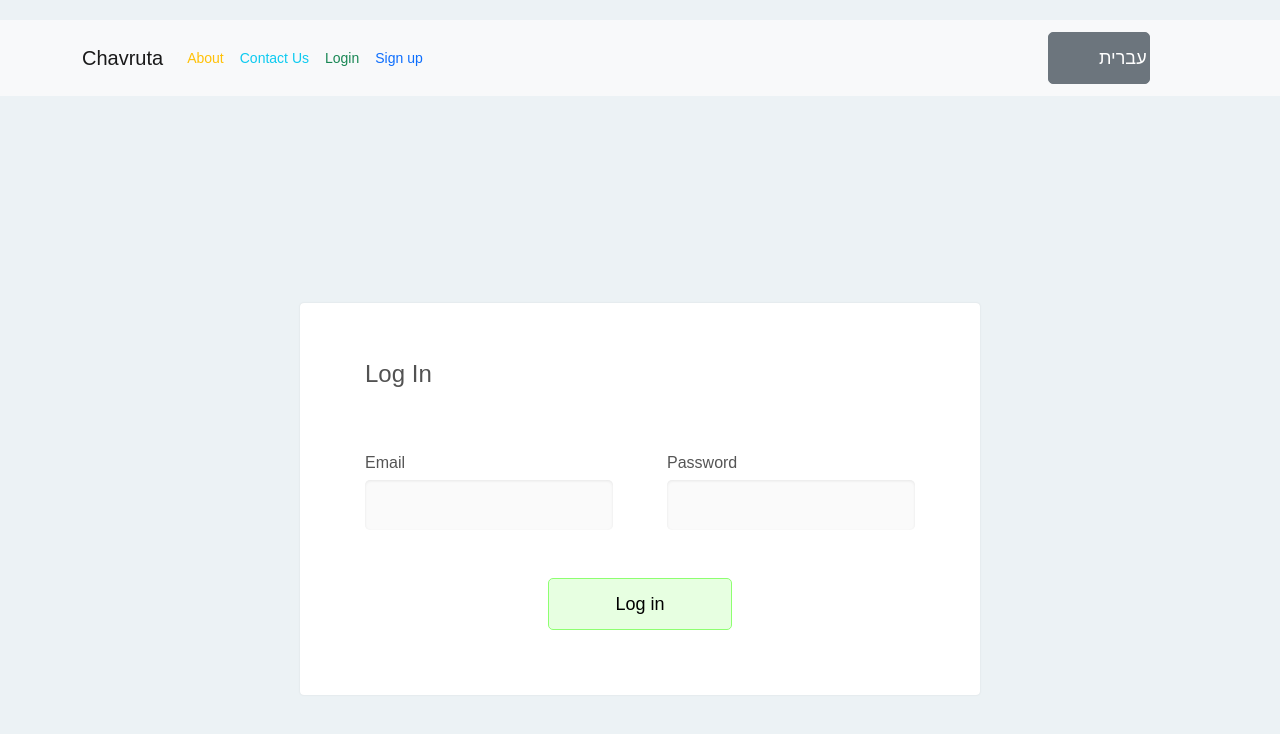
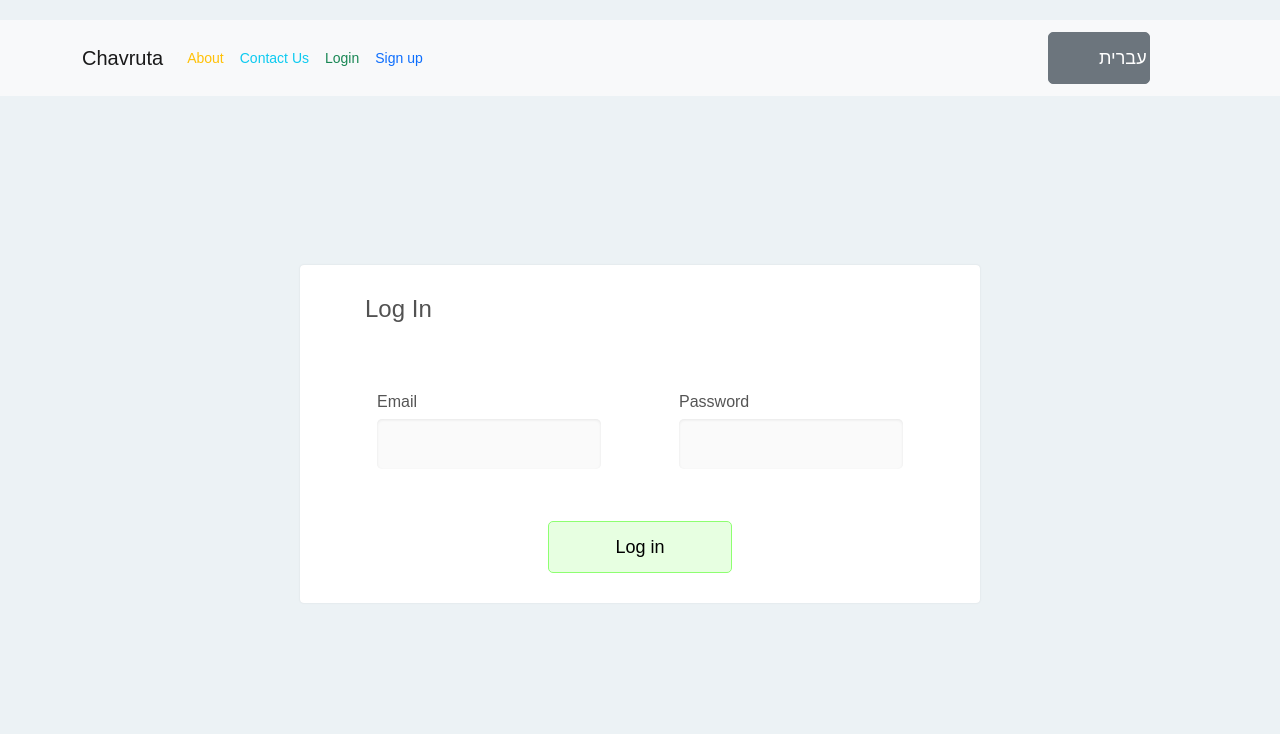
Before and after one commit to RivkyShachar/react-chavruta, a React (Create React App) app: page /login in a window 1280 px wide. Shown: the top 734 px of the page. Built offline with nearby package versions, Linux system fonts and the light colour scheme.

Commit message:
fixed login

```diff
--- a/src/components/auth/login.js
+++ b/src/components/auth/login.js
@@ -58,35 +58,37 @@ const Login = () => {
 
 
   return (
-    <div className="page-wrapper bg-gra-02 p-t-130 p-b-100 font-poppins container-register">
+    <div className="page-wrapper bg-gra-02  p-b-100 font-poppins container-register">
       <div className="wrapper wrapper--w680">
         <div className="card card-4">
           <div className="card-body">
+            <div className="col-2 text-center d-flex align-items-center">
+              <div className="input-group">
+                <h2 className="title label">{translate('login.login', language)}</h2>
+              </div>
+            </div>
             <div className="row row-space">
-              <div className="col-2">
-                <div className="input-group">
-                  <h2 className="title label ">{translate('login.login', language)}</h2>
-                </div>
-              </div>
+
+
 
               <form onSubmit={(e) => onSub(e)}>
                 <div className="row row-space">
-                  <div className="col-2">
+                  <div className="col-2 my-1 px-4">
                     <label className="label" htmlFor="email">
-                    {translate('contact.email', language)}
+                      {translate('contact.email', language)}
                     </label>
 
                     <input
                       name="email"
-                      className="input--style-4"
+                      className="input--style-4 "
                       type="email"
                       id="email"
                     />
 
                   </div>
-                  <div className="col-2">
+                  <div className="col-2  my-1  px-4">
                     <label className="label" htmlFor="password">
-                    {translate('user.password', language)}
+                      {translate('user.password', language)}
                     </label>
 
                     <input
@@ -100,7 +102,7 @@ const Login = () => {
                   <div className="col-12 d-flex justify-content-center mt-5">
                     <button
                       type="submit"
-                      className="btn btn-register col-12 col-md-6 col-lg-4 mx-2"
+                      className="btn btn-register col-6 col-md-6 col-lg-4 mx-2 "
                     >
                       {translate('login.login', language)}
                     </button>
--- a/src/components/auth/register/profileInput.js
+++ b/src/components/auth/register/profileInput.js
@@ -156,7 +156,7 @@ const ProfileInput = () => {
 
 
   return (
-    <div className="page-wrapper bg-gra-02 p-t-130 p-b-100 font-poppins container-register">
+    <div className="page-wrapper bg-gra-02 p-t-100 p-b-100 font-poppins container-register">
       <div className=" vh-100 wrapper wrapper--w680">
         <div className="card card-4">
           <div className="card-body">
@@ -202,8 +202,8 @@ const ProfileInput = () => {
                 </div>
               </div>
 
-              <div className="row row-space">
-                <div className="col-2">
+              <div className="row row-space ">
+                <div className="col-2 ">
                   <div className="input-group">
                     <label className="label" htmlFor="firstName">
                       {translate('user.firstName', language)}
@@ -245,7 +245,7 @@ const ProfileInput = () => {
                   <label className="label" htmlFor="dateOfBirth">
                     {translate('user.birthDay', language)}
                   </label>
-                  <div className="input-group-icon">
+                  <div className="input-group">
                     <input
                       name="dateOfBirth"
                       className="input--style-4 js-datepicker"
@@ -263,12 +263,11 @@ const ProfileInput = () => {
                   </div>
                 </div>
                 <div className="col-2">
+                  <label className="label" htmlFor="gender">
+                  {translate('user.gender', language)}
+                  </label>
                   <div className="input-group">
-                    <label className="label" htmlFor="gender">
-                      {translate('user.gender', language)}
-                    </label>
-                    <div className="p-t-10">
-                      <select
+                  <select
                         className="input--style-4 gender-select"
                         name="gender"
                         defaultValue={user.gender}
@@ -282,11 +281,12 @@ const ProfileInput = () => {
                         <option defaultValue="true">{translate('user.male', language)}</option>
                         <option defaultValue="false">{translate('user.female', language)}</option>
                       </select>
-                    </div>
+
                   </div>
                 </div>
+
               </div>
-              <div className="row row-space">
+              <div className="row row-space ">
                 <div className="col-2">
                   <div className="input-group">
                     <label className="label" htmlFor="email">
--- a/src/css/main.css
+++ b/src/css/main.css
@@ -698,10 +698,11 @@ input {
   box-shadow: 0px 8px 20px 0px rgba(0, 0, 0, 0.15);
 }
 
+
 .card-4 .card-body {
-  padding: 57px 65px;
-  padding-bottom: 65px;
+  padding: 30px 65px;
 }
+
 
 @media (max-width: 767px) {
   .card-4 .card-body {
```
